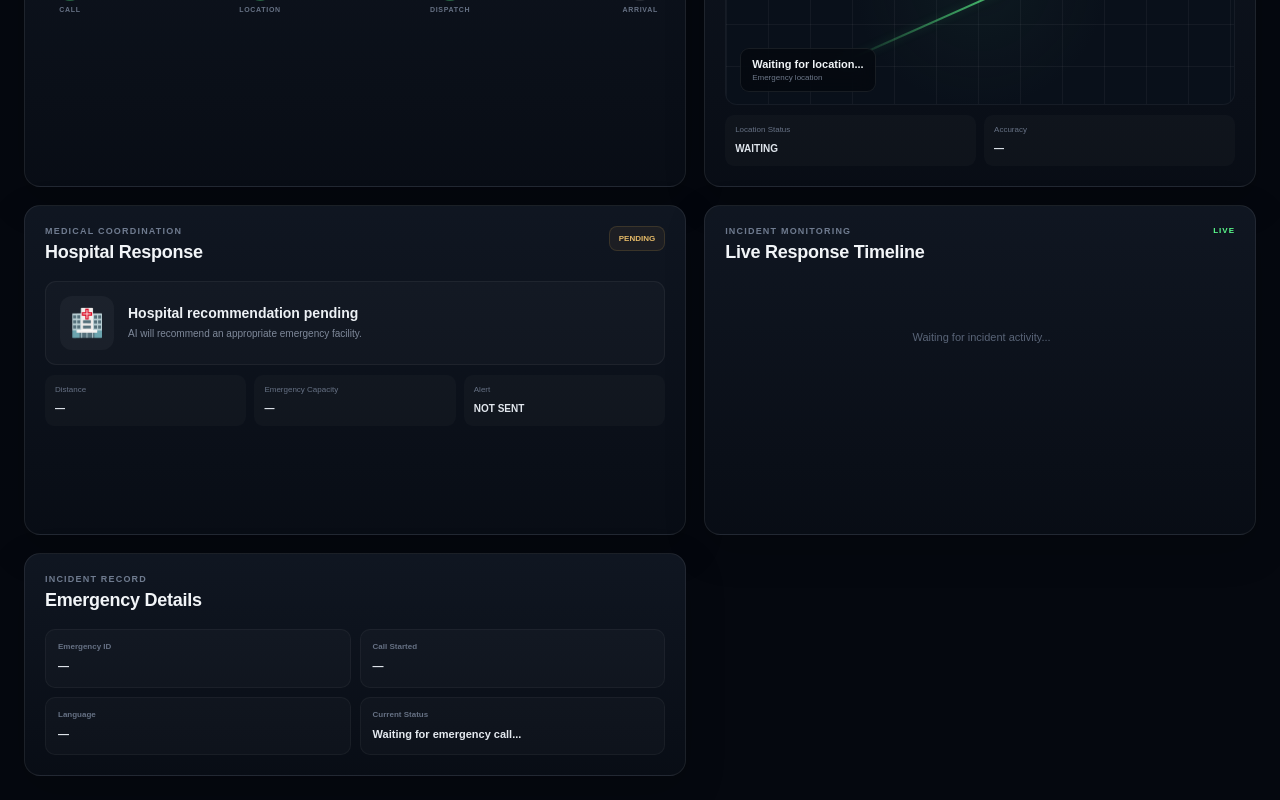
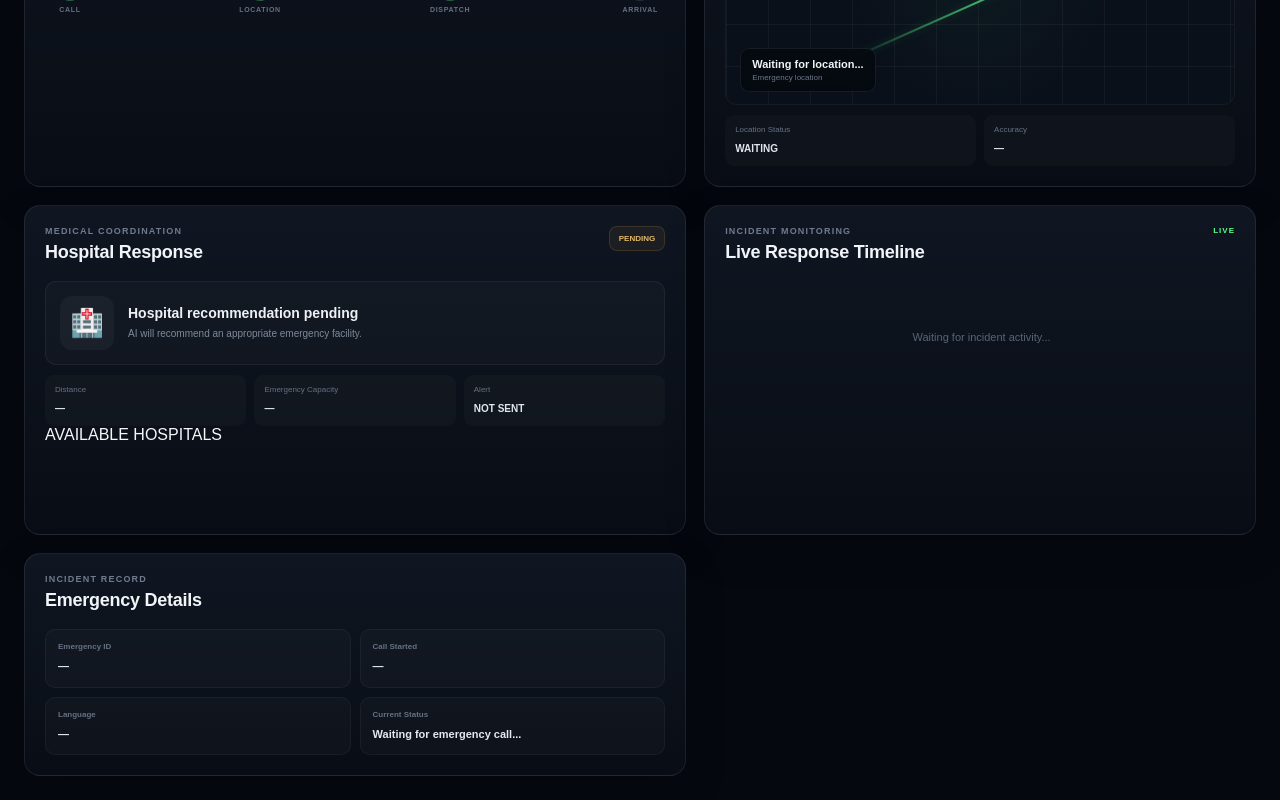
Before and after one commit to NavyaSriramadasu15/EmergencyAI, a website: page dashboard.html in a window 1280 px wide. Shown: the part 1034-1834 px from the top of the page. Drawn offline with Linux system fonts and the light colour scheme; no server answers.

Commit message:
Add hospital list section

```diff
--- a/dashboard.html
+++ b/dashboard.html
@@ -454,6 +454,13 @@
                     </div>
 
                 </div>
+                                <div class="hospital-list" id="hospitalList">
+
+                    <div class="hospital-list-title">
+                        AVAILABLE HOSPITALS
+                    </div>
+
+                </div>
 
             </section>
 
```
